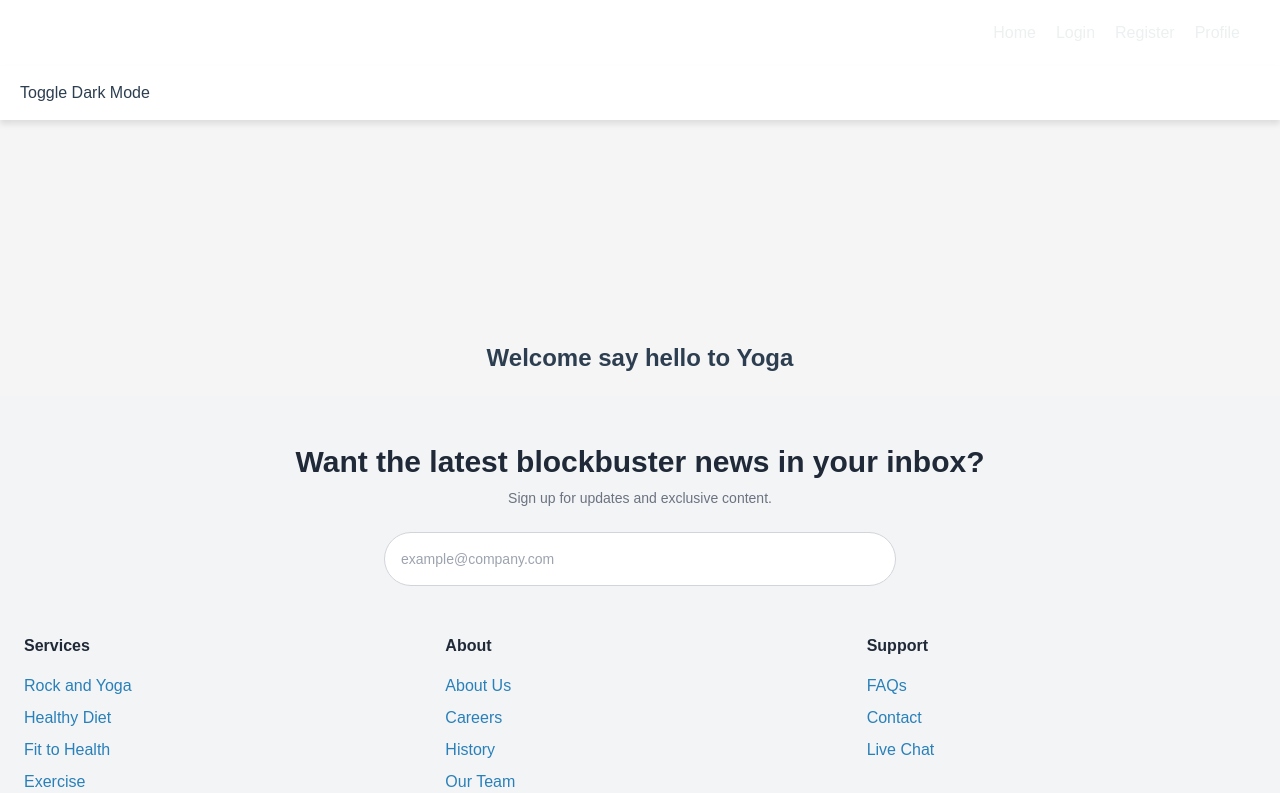
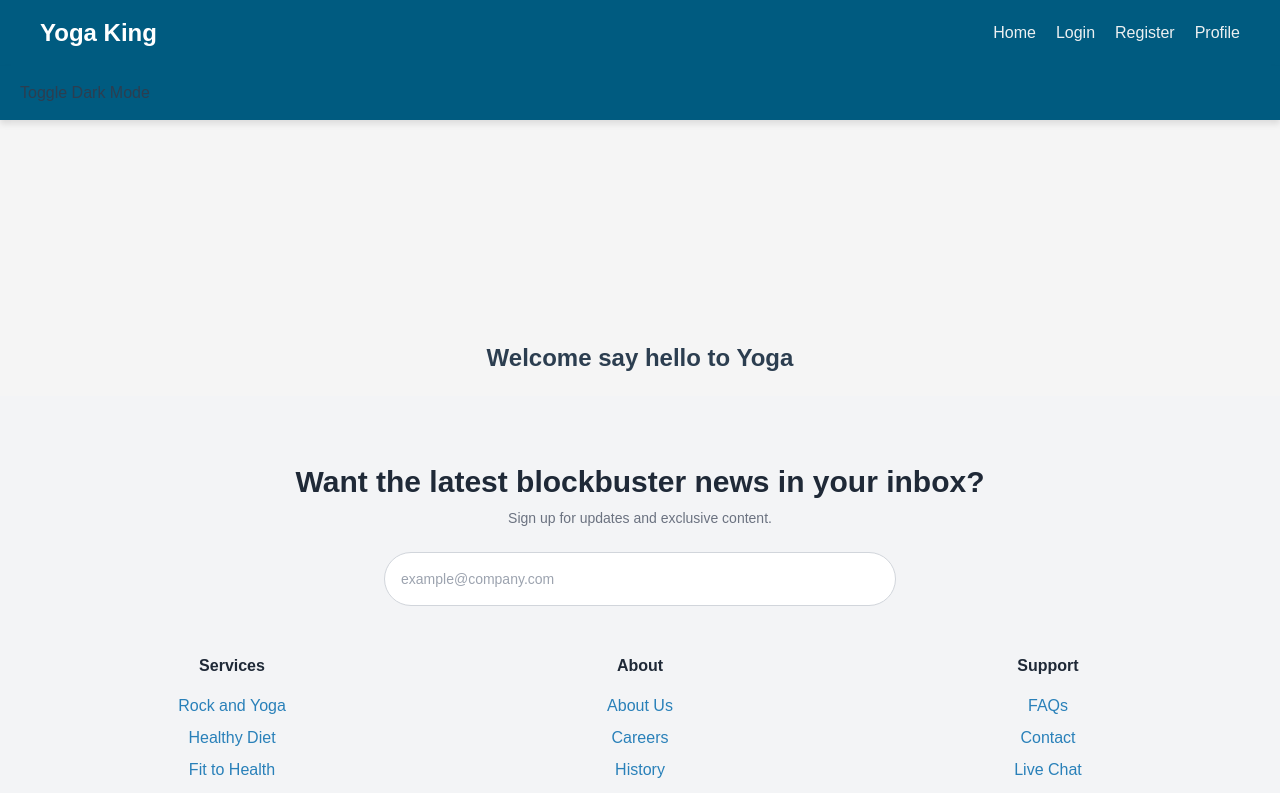
Before and after one commit to mashrur23/471, a React (Create React App) app: page / in a window 1280 px wide. Shown: the top 793 px of the page. Built offline with nearby package versions, Linux system fonts and the light colour scheme.

Commit message:
Updated Darkmode

```diff
--- a/src/components/DarkToggle.js
+++ b/src/components/DarkToggle.js
@@ -5,6 +5,7 @@ import '../darkmode.css'; // Correct path to the CSS file
 function DarkToggle() {
   const toggleDarkMode = () => {
     document.body.classList.toggle('dark-mode');
+    document.body.classList.toggle('light-mode');
     if (document.body.classList.contains('dark-mode')) {
       localStorage.setItem('theme', 'dark');
     } else {
@@ -17,9 +18,9 @@ function DarkToggle() {
     const prefersDarkScheme = window.matchMedia('(prefers-color-scheme: dark)').matches;
 
     if (savedTheme) {
-      document.body.classList.toggle('dark-mode', savedTheme === 'dark');
-    } else if (prefersDarkScheme) {
-      document.body.classList.add('dark-mode');
+      document.body.classList.add(savedTheme === 'dark' ? 'dark-mode' : 'light-mode');
+    } else {                     //   (prefersDarkScheme) {
+      document.body.classList.add(prefersDarkScheme ? 'dark-mode' : 'light-mode');
     }
   }, []);
 
--- a/src/components/Footer.js
+++ b/src/components/Footer.js
@@ -94,7 +94,7 @@ const Footer = () => {
         </div>
 
         <p className="mt-12 text-center text-sm text-gray-500 dark:text-gray-400">
-          &copy; 2024. Company Name. All rights reserved.
+          &copy; 2024. Yoga King. All rights reserved.
         </p>
       </div>
     </footer>
--- a/src/darkmode.css
+++ b/src/darkmode.css
@@ -3,7 +3,7 @@
     --background-color: #f5f5f5;
     --text-color: #2c3e50;
     --link-color: #2980b9;
-    --nav-background: #ffffff;
+    --nav-background: #808000;
     --nav-text-color: #2c3e50;
     --box-shadow-color: rgba(0, 0, 0, 0.1);
 }
@@ -15,6 +15,14 @@
     --nav-background: #1f2a36;
     --nav-text-color: #ecf0f1;
     --box-shadow-color: rgba(255, 255, 255, 0.1);
+}
+.light-mode {
+    --background-color: #f5f5f5;
+    --text-color: #2c3e50;
+    --link-color: #2980b9;
+    --nav-background: hsl(197, 100%, 25%);
+    --nav-text-color: #2c3e50;
+    --box-shadow-color: rgba(0, 0, 0, 0.1);
 }
 
 body {
@@ -41,7 +49,22 @@ a {
 }
 
 a:hover {
-    color: #3498db; /* Or whatever you prefer for dark mode */
+    color: #3498db;
 }
 
-/* Add more styles for other elements if needed */
+
+footer {
+    background-color: var(--nav-background);
+    color: var(--nav-text-color);
+    padding: 20px;
+    text-align: center;
+}
+
+
+.dark-mode footer {
+    background-color: var(--nav-background); /* This will use the dark mode variable */
+    color: #ecf0f1 !important;/*var(--nav-text-color);*/
+}
+.dark-mode footer a {
+    color: #3498db; /* Ensure links are visible in dark mode */
+}
```
Also changed, not shown: public/index.html (+0 -9 lines).
